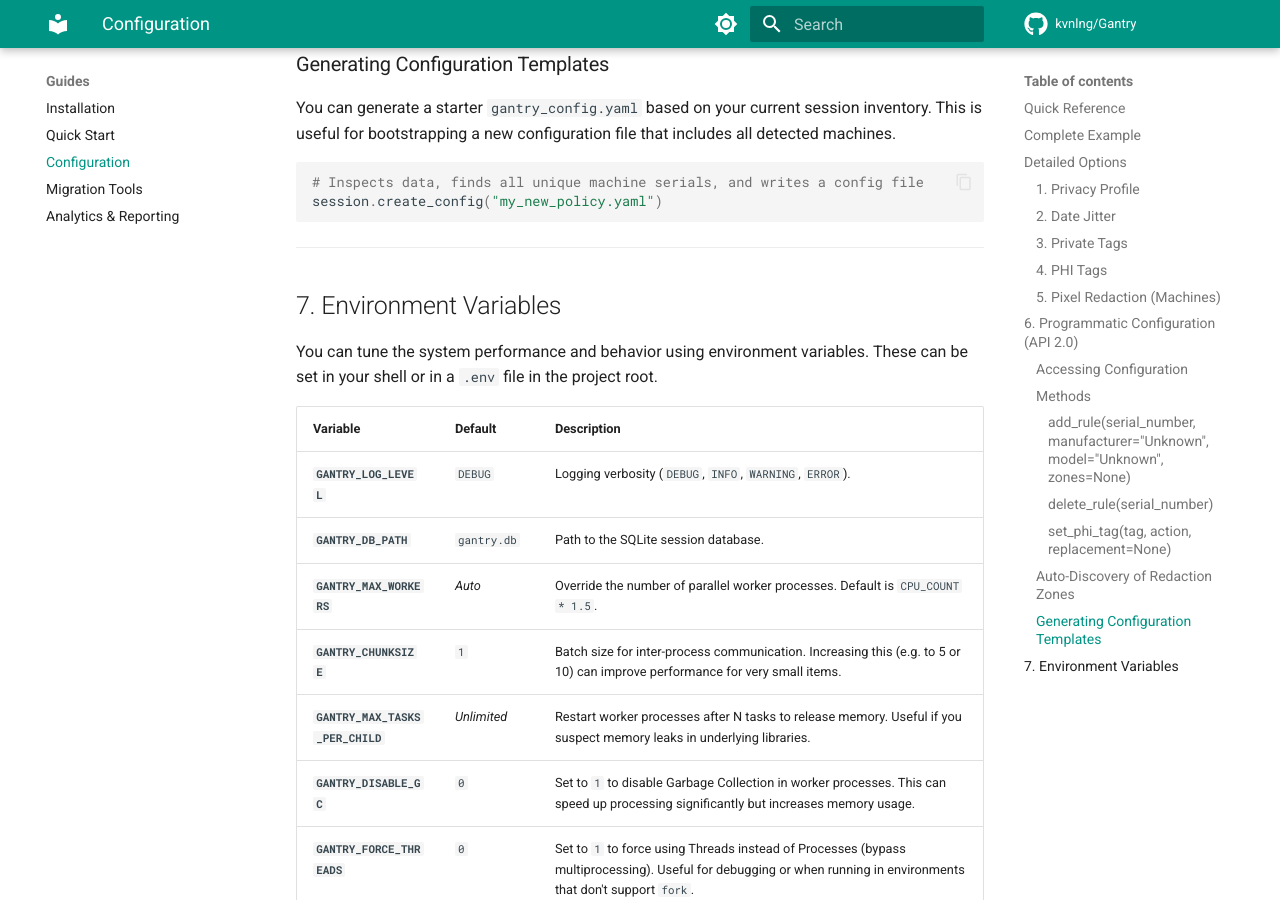
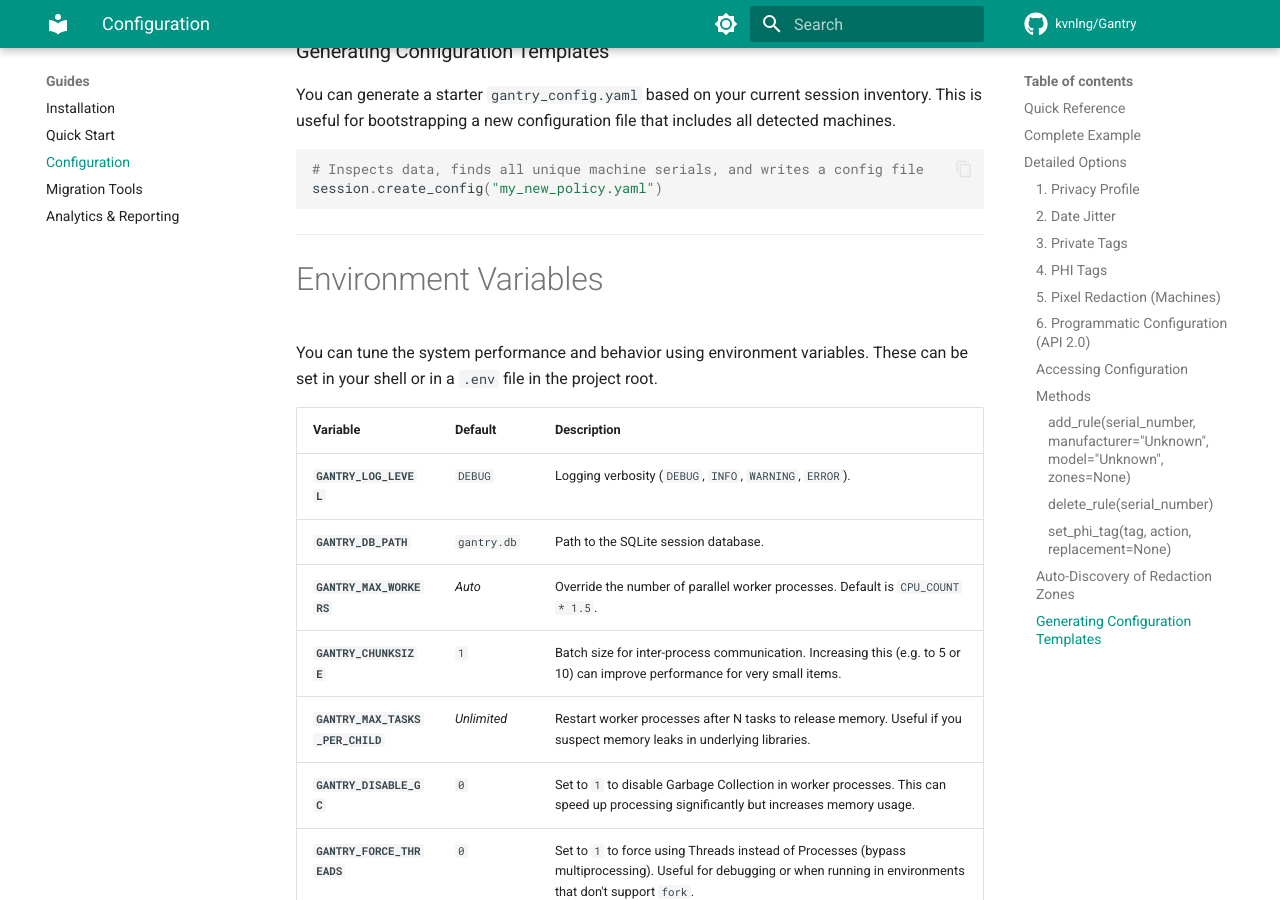
Before and after one commit to kvnlng/Gantry, an MkDocs documentation site: the page built from docs/configuration.md, in a window 1280 px wide and 900 px high, scrolled down 5216 px. Built offline with MkDocs 1.6.1 and Material for MkDocs 9.7.7, drawn with Linux system fonts in a browser that asks for light colours; comment, search, counter and statistics services are not loaded.

Commit message:
docs: Adjust heading levels for programmatic configuration and environment variables sections.

```diff
--- a/docs/configuration.md
+++ b/docs/configuration.md
@@ -141,7 +141,7 @@
 
 ---
 
-## 6. Programmatic Configuration (API 2.0)
+### 6. Programmatic Configuration (API 2.0)
 
 In addition to YAML files, you can manage the configuration dynamically using Python code via the `session.configuration` property.
 
@@ -227,7 +227,7 @@
 
 ---
 
-## 7. Environment Variables
+# Environment Variables
 
 You can tune the system performance and behavior using environment variables. These can be set in your shell or in a `.env` file in the project root.
 
```
